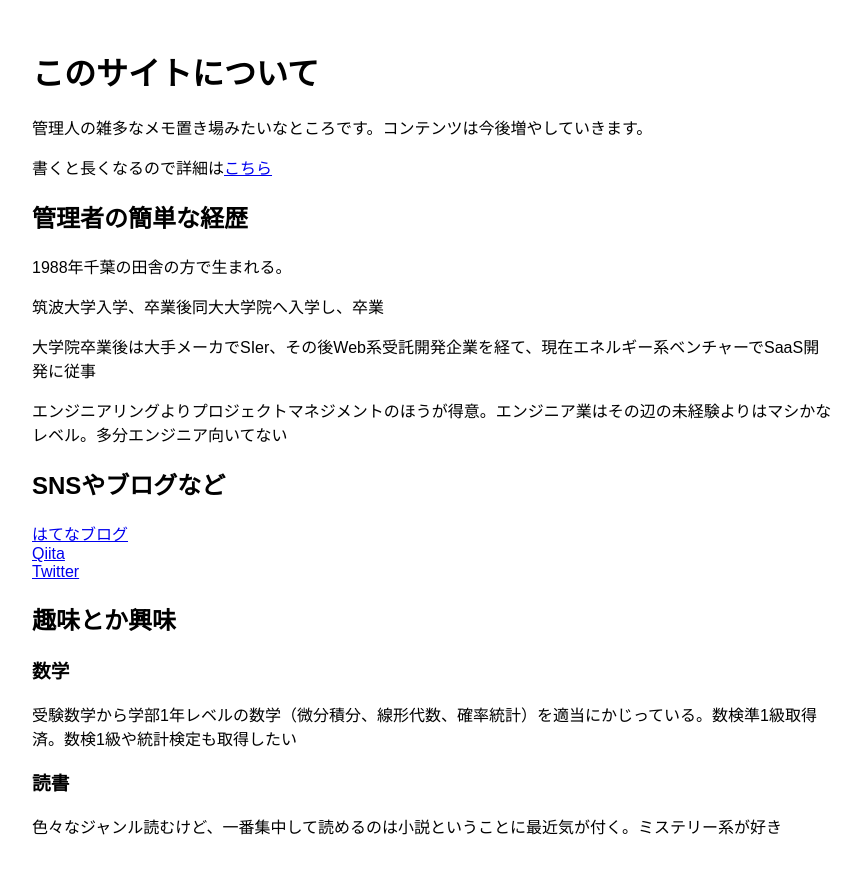
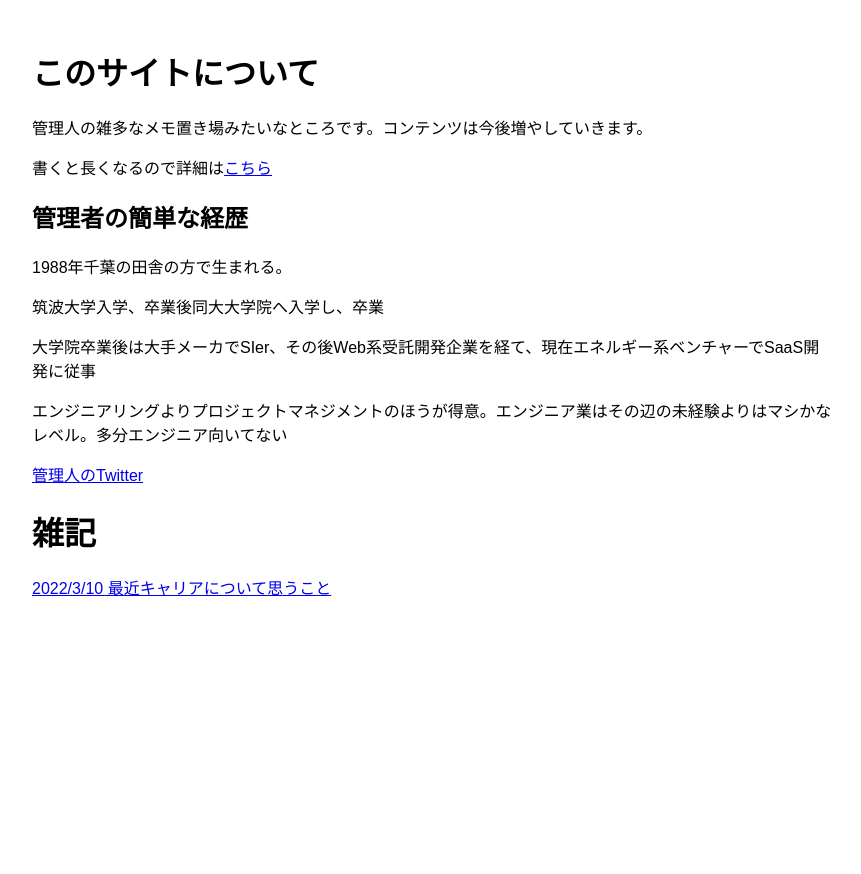
Before and after one commit to gitk47320/static_website, a plain HTML site: page index.html in a window 1280 px wide. Shown: the whole page, without its empty margins (208-1069 px from the left). After the commit the page ends 800 px from the top, so only its background shows below. Drawn offline with Linux system fonts and the light colour scheme.

Commit message:
20220310

```diff
--- a/index.html
+++ b/index.html
@@ -20,17 +20,11 @@
           <p>筑波大学入学、卒業後同大大学院へ入学し、卒業</p>
           <p>大学院卒業後は大手メーカでSIer、その後Web系受託開発企業を経て、現在エネルギー系ベンチャーでSaaS開発に従事</p>
           <p>エンジニアリングよりプロジェクトマネジメントのほうが得意。エンジニア業はその辺の未経験よりはマシかなレベル。多分エンジニア向いてない</p>
-          <h2>SNSやブログなど</h2>
-          <div><a href="https://https://hatek47320.hatenablog.com/">はてなブログ</a></div>
-          <div><a href="https://qiita.com/k47320">Qiita</a></div>
-          <div><a href="https://twitter.com/k47320">Twitter</a></div>
+          <div><a href="https://twitter.com/k47320">管理人のTwitter</a></div>
         </div>
-        <div class = "interesting">
-          <h2>趣味とか興味</h2>
-          <h3>数学</h3>
-          <p>受験数学から学部1年レベルの数学（微分積分、線形代数、確率統計）を適当にかじっている。数検準1級取得済。数検1級や統計検定も取得したい</p>
-          <h3>読書</h3>
-          <p>色々なジャンル読むけど、一番集中して読めるのは小説ということに最近気が付く。ミステリー系が好き</p>
+        <div class = "notes">
+          <h1>雑記</h1>
+          <a href = "20220310.html">2022/3/10 最近キャリアについて思うこと</a>
         </div>
       </div>
     </div>
```
Also changed, not shown: 20220310.html (added, +24 -0 lines).
